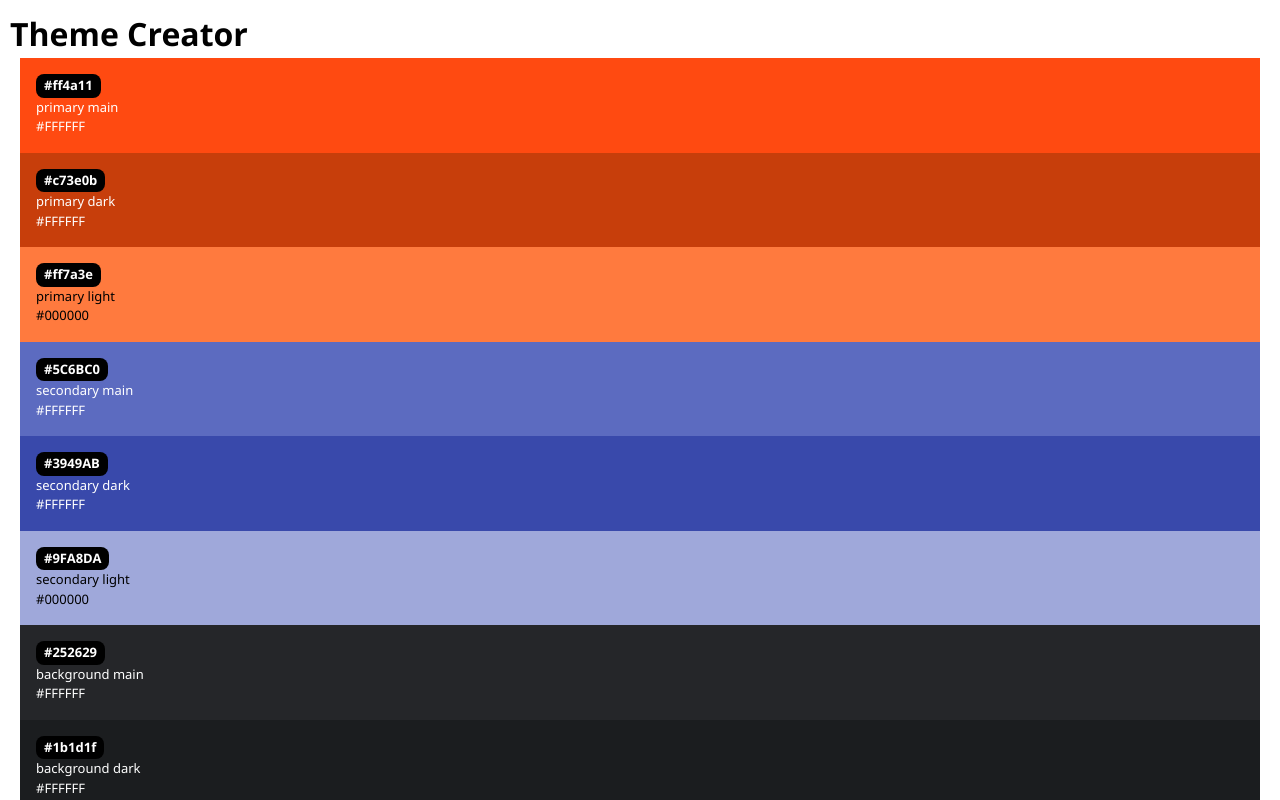
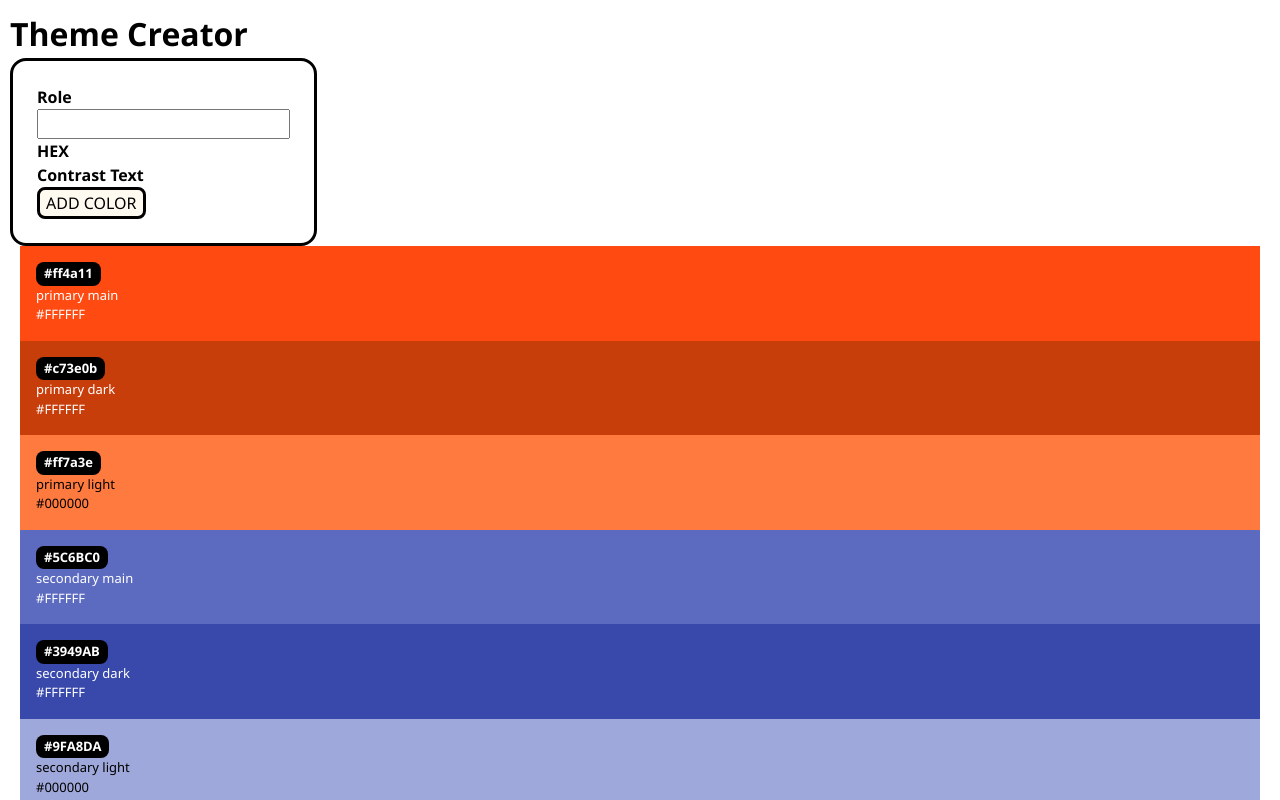
Before and after one commit to josereyes11/Recap-4, a React (Vite) app: page / in a window 1280 px wide. Shown: the top 800 px of the page. Built offline with nearby package versions, Linux system fonts and the light colour scheme.

Commit message:
Add a Color to the Theme: commit 1

```diff
--- a/src/App.jsx
+++ b/src/App.jsx
@@ -1,13 +1,23 @@
 import { initialColors } from "./lib/colors";
 import Color from "./Components/Color/Color";
 import "./App.css";
+import { useState } from "react";
+import ColorForm from "./ColorForm/ColorForm.jsx";
+import ColorInput from "./ColorInput/ColorInput.jsx";
 
 function App() {
+  const [themeColors, setThemeColors] = useState(initialColors);
+
+  function handleAddColor(themeColor) {
+    setThemeColors((prevColors) => [themeColor, ...prevColors]);
+  }
+
   return (
     <>
       <h1>Theme Creator</h1>
+      <ColorForm onAdd={handleAddColor} />
       <div>
-        {initialColors.map((themeColor) => {
+        {themeColors.map((themeColor) => {
           return <Color key={themeColor.id} color={themeColor}></Color>;
         })}
       </div>
--- /dev/null
+++ b/src/ColorForm/ColorForm.css
@@ -0,0 +1,32 @@
+.color-form {
+  display: flex;
+  flex-direction: column;
+  justify-content: center;
+  width: max-content;
+  gap: 10px;
+  padding: 24px;
+  border-radius: 16px;
+  border: 3px solid #000000;
+  overflow: hidden;
+}
+
+.color-form__fields {
+  display: flex;
+  flex-direction: column;
+}
+
+.color-form__field {
+  font-weight: bold;
+  display: flex;
+  flex-direction: column;
+}
+
+.color-form__button-container {
+}
+
+.color-form__button-add {
+  border-radius: 8px;
+  border: 3px solid #000000;
+  overflow: hidden;
+  background-color: floralwhite;
+}
--- /dev/null
+++ b/src/ColorForm/ColorForm.jsx
@@ -0,0 +1,36 @@
+import ColorInput from "../ColorInput/ColorInput";
+import "./ColorForm.css";
+
+export default function ColorForm({ onAdd }) {
+  const onSubmit = (event) => {
+    event.preventDefault();
+    const formData = new FormData(event.target);
+    const data = Object.fromEntries(formData.entries());
+    onAdd(data);
+  };
+  return (
+    <>
+      <form onSubmit={onSubmit} className="color-form">
+        <div className="color-form__fields">
+          <div className="color-form__field">
+            <label htmlFor="role">Role</label>
+            <input type="text" name="role" id="role" />
+          </div>
+          <div className="color-form__field">
+            <label htmlFor="hex">HEX</label>
+            <ColorInput id="hex" />
+          </div>
+          <div className="color-form__field">
+            <label htmlFor="contrastText">Contrast Text</label>
+            <ColorInput id="contrastText" />
+          </div>
+          <div className="color-form__button-container">
+            <button class="color-form__button-add" buttontype="submit">
+              ADD COLOR
+            </button>
+          </div>
+        </div>
+      </form>
+    </>
+  );
+}
--- /dev/null
+++ b/src/ColorInput/ColorInput.jsx
@@ -0,0 +1,7 @@
+export default function ColorInput({}) {
+  return (
+    <>
+      <div></div>
+    </>
+  );
+}
```
Also changed, not shown: src/ColorInput/ColorInput.css (added).
